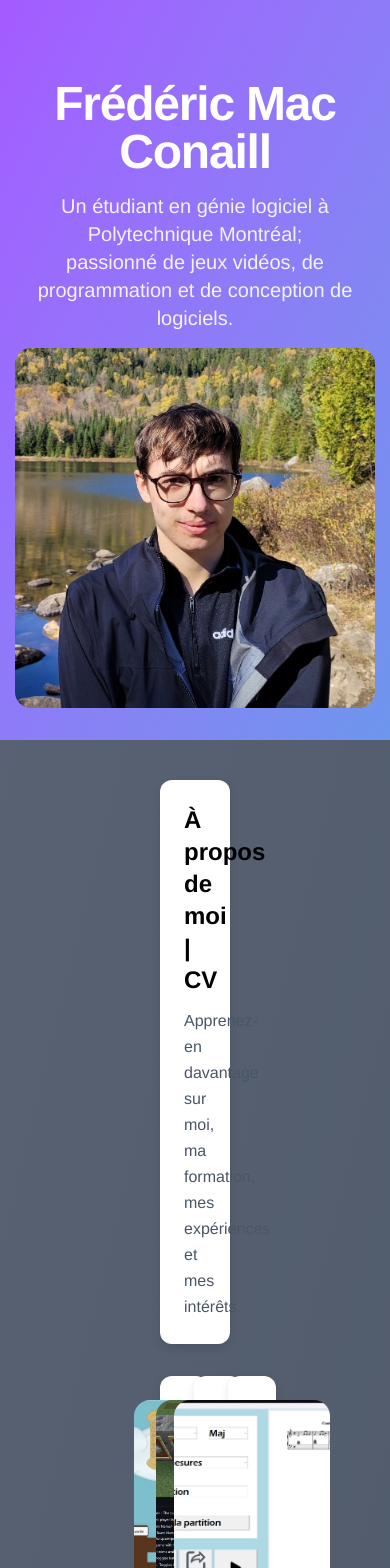
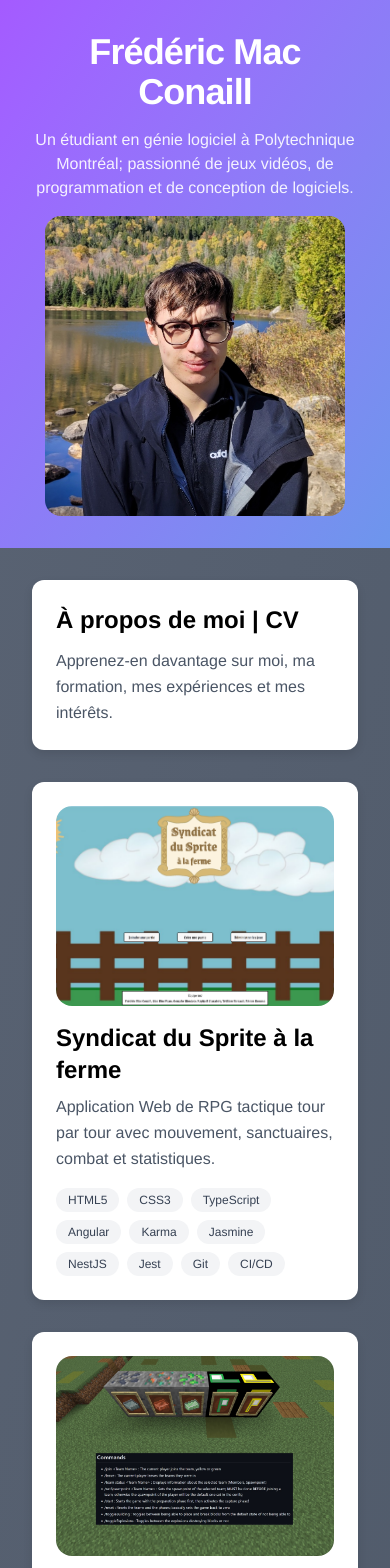
Before and after one commit to Fred-Redstone-2/Portfolio, an Angular app: page /home in a window 390 px wide. Shown: the top 1568 px of the page. Built offline with nearby package versions, Linux system fonts and the light colour scheme.

Commit message:
feat: Ajustement de l'affichage pour écrans plus minces en largeur

```diff
--- a/src/app/components/project-list/project-list.component.html
+++ b/src/app/components/project-list/project-list.component.html
@@ -6,8 +6,7 @@
 </div>
 @if (projectList().length !== 0) {
   <div
-    class="flex-auto grid gap-8 grid-cols-[repeat(var(--cols),minmax(0,1fr))]"
-    style="--cols: {{ nbColumns() }}"
+    class="flex-auto grid gap-8 grid-cols-[repeat(auto-fit,minmax(21rem,1fr))] max-sm:grid-cols-1"
   >
     @for (project of projectList(); track project.title; let i = $index) {
       <app-project-preview [project]="project" />
--- a/src/app/components/project-list/project-list.component.ts
+++ b/src/app/components/project-list/project-list.component.ts
@@ -18,9 +18,6 @@ export class ProjectListComponent {
   private readonly listLength: Signal<number> = computed(() =>
     this.projectList().length,
   );
-  protected readonly nbColumns: Signal<number> = computed(() =>
-    this.listLength() < MAX_COLUMNS ? this.listLength() : MAX_COLUMNS,
-  );
 
   protected shouldBeCentered(projectIndex: number): boolean {
     return this.listLength() % MAX_COLUMNS === 1 && projectIndex === this.listLength() - 1;
--- a/src/app/components/project-preview/project-preview.component.html
+++ b/src/app/components/project-preview/project-preview.component.html
@@ -9,9 +9,7 @@
 
     <!-- Contenu -->
     <div class="flex-none">
-      <h1 class="text-2xl text-section-title font-bold">
-        {{ project().title }}
-      </h1>
+      <h1 class="text-2xl text-section-title font-bold">{{ project().title }}</h1>
       <p class="mt-2 text-base text-secondary leading-relaxed">{{ project().description }}.</p>
     </div>
 
--- a/src/app/components/resume-section-mdash-item/resume-section-mdash-item.component.html
+++ b/src/app/components/resume-section-mdash-item/resume-section-mdash-item.component.html
@@ -1,6 +1,6 @@
 <div class="flex-auto flex flex-row items-start gap-2">
   <span class="flex-none font-bold select-none pt-[0.1rem] pl-2">&mdash;</span>
-  <div class="flex-none flex flex-col gap-1">
+  <div class="flex-1 flex flex-col gap-1">
     <h3 class="font-bold text-xl">
       {{ itemTitle() }}
     </h3>
--- a/src/app/pages/app/app.component.html
+++ b/src/app/pages/app/app.component.html
@@ -1,4 +1,4 @@
-<div class="flex flex-col min-h-screen overflow-hidden text-primary">
+<div class="flex flex-col min-h-screen overflow-hidden text-primary min-w-75">
   <main class="flex-1 flex flex-col">
     <router-outlet />
   </main>
--- a/src/app/pages/main-page/main-page.component.html
+++ b/src/app/pages/main-page/main-page.component.html
@@ -1,20 +1,20 @@
 <app-page-layout>
   <div top class="flex flex-col items-center text-center">
-    <h1 class="flex-none text-5xl font-black tracking-tight">Frédéric Mac Conaill</h1>
-    <p class="flex-none text-xl opacity-90 mt-4">
-      Un étudiant en génie logiciel à Polytechnique Montréal;
-    </p>
-    <p class="flex-none text-xl opacity-90">
+    <h1 class="flex-none text-5xl font-black tracking-tight max-lg:text-4xl">
+      Frédéric Mac Conaill
+    </h1>
+    <p class="flex-none text-xl opacity-90 mt-4 max-lg:text-base">
+      Un étudiant en génie logiciel à Polytechnique Montréal; <br class="max-sm:hidden" />
       passionné de jeux vidéos, de programmation et de conception de logiciels.
     </p>
     <img
-      class="flex-none h-90 object-scale-down rounded-2xl mt-4"
+      class="flex-none block w-full max-w-75 h-auto rounded-2xl mt-4"
       src="./assets/Photo.jpg"
       alt="Photo"
     />
   </div>
 
-  <div bottom class="flex-1 flex flex-col">
+  <div bottom class="flex-1 flex flex-col w-full">
     <app-project-list class="flex-1 flex flex-col gap-8" />
   </div>
 </app-page-layout>
--- a/src/app/pages/page-layout/page-layout.component.html
+++ b/src/app/pages/page-layout/page-layout.component.html
@@ -2,7 +2,7 @@
 <div
   class="flex-none bg-linear-to-br from-top-bg-init via-top-bg-mid to-top-bg-end bg-size-[400%_400%] animate-gradient-slow"
 >
-  <div class="pt-20 pb-8">
+  <div class="p-8 sm:pt-20">
     <ng-content select="[top]" />
   </div>
 </div>
@@ -10,7 +10,9 @@
 <div
   class="flex-1 flex flex-col bg-linear-to-br from-bottom-bg-init to-bottom-bg-end bg-size-[400%_400%] animate-gradient-slow"
 >
-  <div class="flex-1 flex flex-col ml-40 mr-40 mt-10 mb-10">
+  <div
+    class="flex-1 flex flex-col items-center w-full max-w-7xl p-8 ml-auto mr-auto"
+  >
     <ng-content select="[bottom]" />
   </div>
 </div>
--- a/src/app/pages/resume-page/resume-page.component.html
+++ b/src/app/pages/resume-page/resume-page.component.html
@@ -1,7 +1,7 @@
 <app-page-layout>
   <div top class="flex flex-col items-center text-center">
     <img
-      class="flex-none object-scale-down rounded-2xl mb-4 h-70"
+      class="flex-none block w-full max-w-70 h-auto rounded-2xl mb-4"
       src="./assets/Photo.jpg"
       alt="Photo"
     />
@@ -14,12 +14,12 @@
     </p>
   </div>
 
-  <div bottom class="flex-1 flex flex-col">
+  <div bottom class="flex-1 flex flex-col w-full">
     <app-resume-elements class="flex-1 flex flex-col text-secondary gap-8" />
   </div>
 </app-page-layout>
 
-<button class="fixed button mt-5 ml-5" (click)="goBack()">
+<button class="fixed button mt-5 ml-5 max-sm:hidden" (click)="goBack()">
   <span class="me-2">&larr;</span>
   <span class="hover:underline">Retour</span>
 </button>
```
